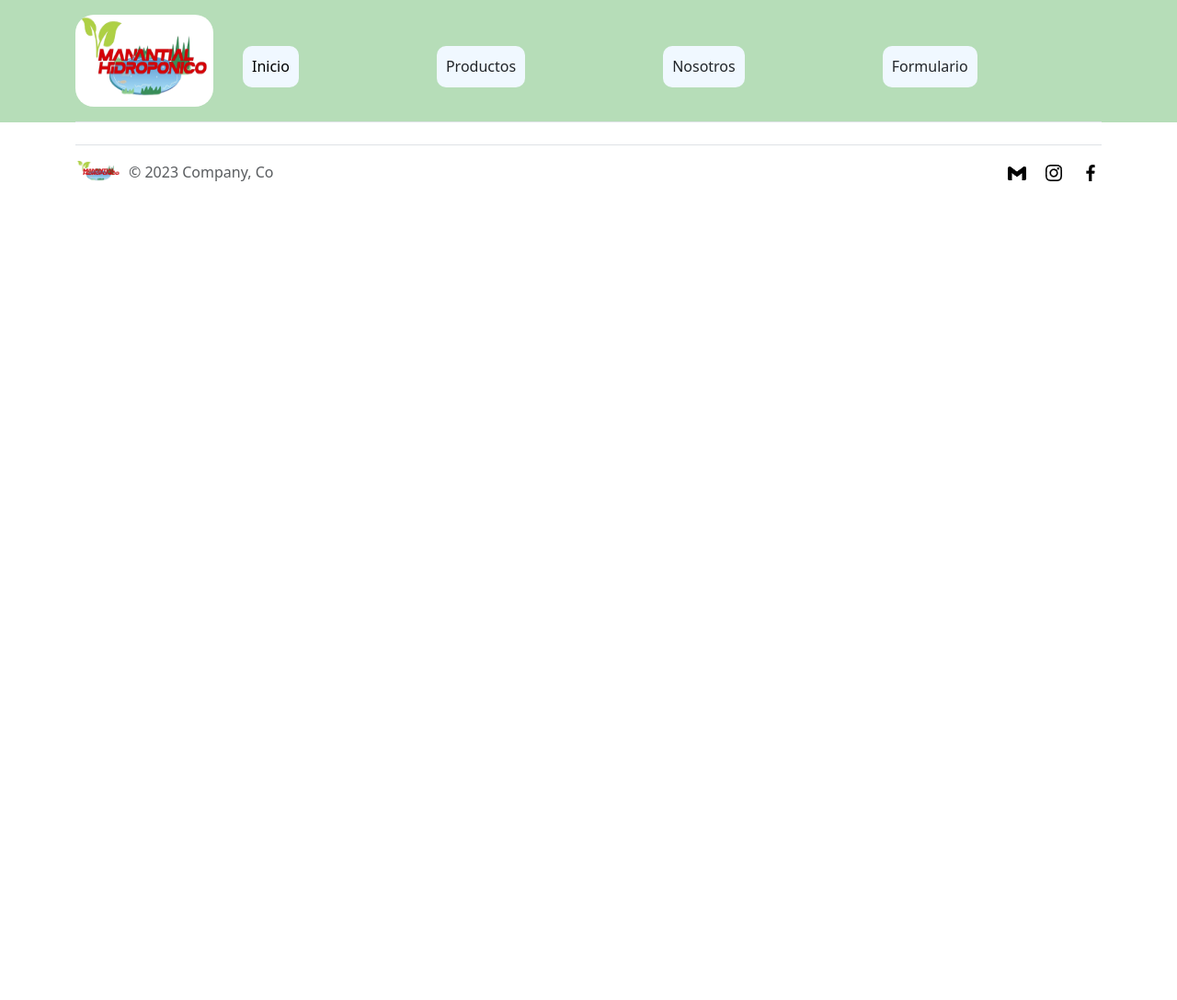
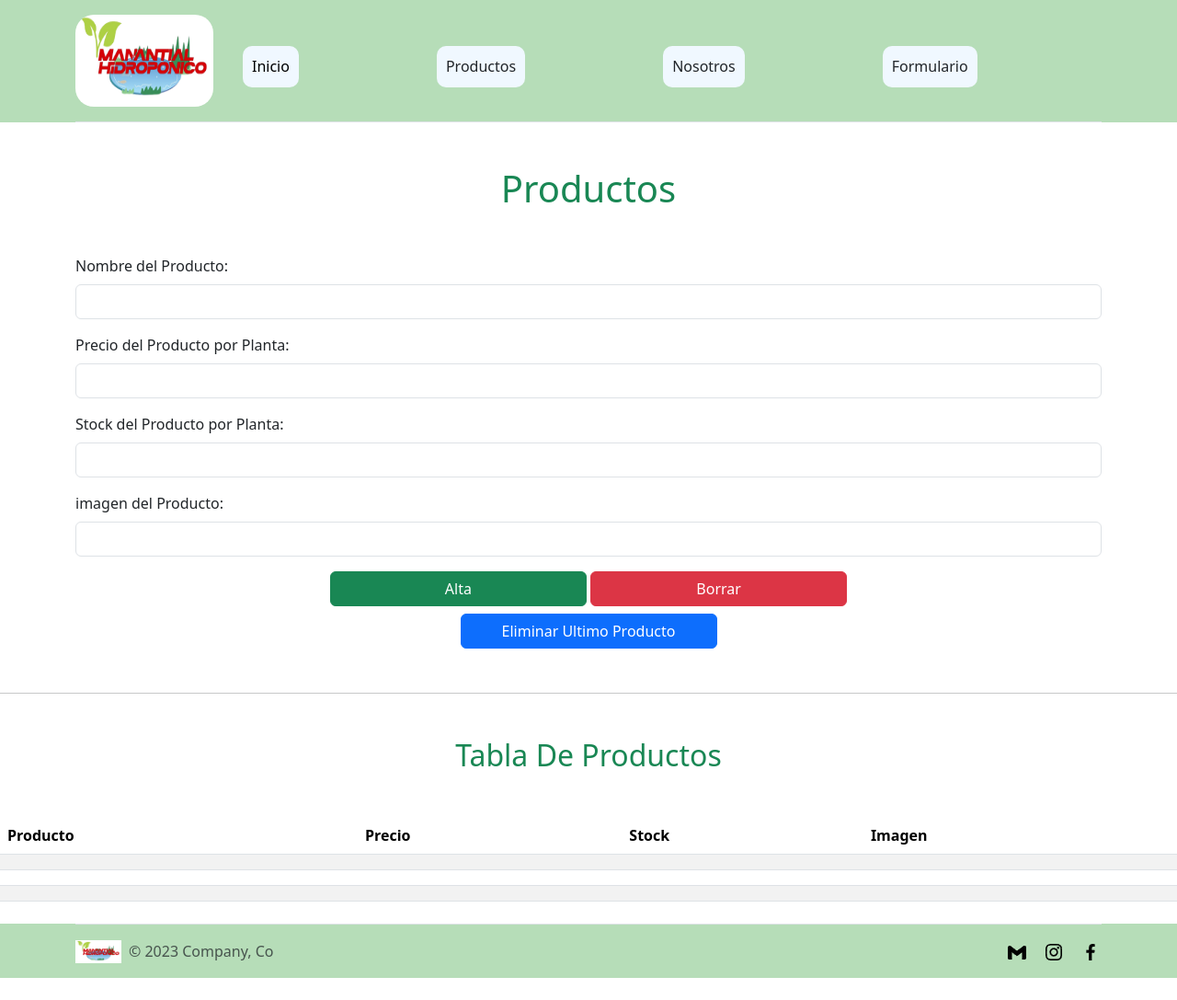
Before and after one commit to StormsLight/proyectofinal, a plain HTML site: page pages/productos.html in a window 1280 px wide. Shown: the whole page at 92% size. Before the commit the page ends 800 px from the top, so only its background shows below. Drawn offline with nearby package versions, Linux system fonts and the light colour scheme.

Commit message:
agregamos formulario

```diff
--- a/css/index.css
+++ b/css/index.css
@@ -34,6 +34,10 @@
 
 }
 
+.foot{
+    background-color: rgb(182, 221, 184);
+}
+
 .cabecera li {
 margin-top: 34px;
 margin-right: 150px;
@@ -62,4 +66,5 @@ ul{
 .pap{
     margin-left: 600px;
     margin-top: 80px;
+
 }
--- /dev/null
+++ b/js/altaProductos.js
@@ -0,0 +1,70 @@
+console.log('==============================================');
+console.log('=======Bienvenido al alta del Producto==============');
+console.log('==============================================');
+
+//variables
+
+let nombreProducto;
+let stockProducto;
+let precioProducto;
+let imagenProducto;
+let productoForm;
+
+let listaProductos = [];
+
+
+
+//Obtenemos los datos del Producto con la funcion
+//Arrow Function
+//obtenemos los datos del Proyecto
+const dameDatos = () => {
+    nombreProducto = document.getElementById('nombreProducto').value;
+    stockProducto = document.getElementById('stockProducto').value;
+    precioProducto = document.getElementById('precioProducto').value;
+    imagenProducto = document.getElementById('imagenProducto').value;
+    productoForm = document.getElementById('productoForm');
+}
+
+
+//creamos una funcion para cargar los Productos en un array
+const altaProducto = () => {
+
+    //invocamos a la funcion que obtiene los datos
+    dameDatos();
+
+    //creamos un objecto para guardar los datos del Producto
+    let producto = {
+    nombreProducto,
+    precioProducto,
+    stockProducto,
+    imagenProducto,
+}
+
+    console.log(producto);
+
+    console.log('=================================================');
+
+    //agremamos el objecto al array del Producto
+    listaProductos.push(producto);
+
+    //guardar el arreglo/array en el local storage: memoria interna del navegador
+
+    localStorage.setItem('Productos', JSON.stringify(listaProductos));
+
+    console.log('=================================================');
+
+    console.log(listaProductos);
+
+    console.log(`El producto dado de alta es ${nombreProducto} y su precio es ${precioProducto} y su stock es de ${stockProducto} cantidades y su imagen esta en ${imagenProducto} `);
+
+    console.log('=================================================');
+    //reseteamos el formulario, borramos los datos escritos por el usuario
+    productoForm.reset();
+
+
+}
+
+function eliminarProducto(){
+    listaProductos.pop();
+    console.log(listaProductos);
+}
--- a/pages/productos.html
+++ b/pages/productos.html
@@ -1,5 +1,6 @@
 <!DOCTYPE html>
 <html lang="en">
+
 <head>
     <meta charset="UTF-8">
     <meta name="viewport" content="width=device-width, initial-scale=1.0">
@@ -8,12 +9,12 @@
         integrity="sha384-T3c6CoIi6uLrA9TneNEoa7RxnatzjcDSCmG1MXxSR1GAsXEV/Dwwykc2MPK8M2HN" crossorigin="anonymous">
     <link rel="stylesheet" href="../css/index.css">
 </head>
+
 <body>
     <header class="cabecera">
         <div class="container">
             <header class="d-flex py-3 mb-4 border-bottom">
-                <a href=""
-                    class="d-flex me-md-auto">
+                <a href="" class="d-flex me-md-auto">
                     <img class="logoH" src="../resources/Logo.png" alt="">
                 </a>
 
@@ -28,14 +29,83 @@
     </header>
 
 
+    <main>
+        <h1 class="text-center mb-5 mt-5 text-success">
+            Productos
+        </h1>
+
+        <form class="container mb-5" id="productoForm">
+            <div class="mb-3">
+                <label for="nombreProducto" class="form-label">Nombre del Producto: </label>
+                <input type="text" class="form-control" id="nombreProducto" required>
+            </div>
+            <div class="mb-3">
+                <label for="precioProducto" class="form-label">Precio del Producto por Planta: </label>
+                <input type="number" class="form-control" id="precioProducto" min="0" required>
+            </div>
+            <div class="mb-3">
+                <label for="stockProducto" class="form-label">Stock del Producto por Planta: </label>
+                <input type="number" class="form-control" id="stockProducto" min="0" required>
+            </div>
+            <div class="mb-3">
+                <label for="imagenProducto" class="form-label">imagen del Producto: </label>
+                <input type="text" class="form-control" id="imagenProducto" required>
+            </div>
+            <div class="text-center">
+                <button type="button" onclick="altaProducto()" class="btn btn-success w-25">Alta</button>
+                <button type="reset" class="btn btn-danger w-25">Borrar</button>
+            </div>
+            <div class="text-center mt-2">
+                <button type="button" onclick="eliminarProducto()" class="btn btn-primary w-25">Eliminar Ultimo
+                    Producto</button>
+            </div>
+        </form>
+        <hr>
+        <h2 class="text-center mb-5 mt-5 text-success">Tabla De Productos</h2>
+
+        <div>
+            <table class="table table-striped table-hover">
+                <thead>
+                    <tr>
+                        <th scope="col">Producto</th>
+                        <th scope="col">Precio</th>
+                        <th scope="col">Stock</th>
+                        <th scope="col">Imagen</th>
+                    </tr>
+                </thead>
+                <tbody>
+                    <tr>
+                        <td></td>
+                        <td></td>
+                        <td></td>
+                        <td></td>
+                    </tr>
+                    <tr>
+                        <td></td>
+                        <td></td>
+                        <td></td>
+                        <td></td>
+                    </tr>
+                    <tr>
+                        <td></td>
+                        <td></td>
+                        <td></td>
+                        <td></td>
+                    </tr>
+
+                </tbody>
+            </table>
+        </div>
+    </main>
 
 
 
-    <footer>
+    <footer class="foot">
         <div class="container">
             <footer class="d-flex flex-wrap justify-content-between align-items-center py-3 my-4 border-top">
                 <div class="col-md-4 d-flex align-items-center">
-                    <a href="" class="mb-3 me-2 mb-md-0 text-body-secondary text-decoration-none lh-1"> <img class="logo" src="../resources/Logo.png">
+                    <a href="" class="mb-3 me-2 mb-md-0 text-body-secondary text-decoration-none lh-1"> <img
+                            class="logo" src="../resources/Logo.png">
                     </a>
                     <span class="mb-3 mb-md-0 text-body-secondary">&copy; 2023 Company, Co</span>
                 </div>
@@ -44,10 +114,12 @@
                     <li class="ms-3"><a class="text-body-secondary"><img class="redes" src="../resources/bxl-gmail.png">
                             <use xlink:href="#gmail" />
                         </a></li>
-                    <li class="ms-3"><a class="text-body-secondary"><img class="redes" src="../resources/bxl-instagram.png">
+                    <li class="ms-3"><a class="text-body-secondary"><img class="redes"
+                                src="../resources/bxl-instagram.png">
                             <use xlink:href="#instagram" />
                         </a></li>
-                    <li class="ms-3"><a class="text-body-secondary"> <img class="redes" src="../resources/bxl-facebook.png">
+                    <li class="ms-3"><a class="text-body-secondary"> <img class="redes"
+                                src="../resources/bxl-facebook.png">
                             <use xlink:href="#facebook" />
                         </a></li>
                 </ul>
@@ -55,8 +127,10 @@
         </div>
     </footer>
 
+    <script src="../js/altaProductos.js"></script>
     <script src="https://cdn.jsdelivr.net/npm/bootstrap@5.3.2/dist/js/bootstrap.bundle.min.js"
         integrity="sha384-C6RzsynM9kWDrMNeT87bh95OGNyZPhcTNXj1NW7RuBCsyN/o0jlpcV8Qyq46cDfL"
         crossorigin="anonymous"></script>
 </body>
+
 </html>
```
Also changed, not shown: index.html (+2 -2 lines), pages/formulario.html (+1 -1 lines), pages/nosotros.html (+1 -1 lines). Lines whose indentation alone changed are shown as unchanged.
